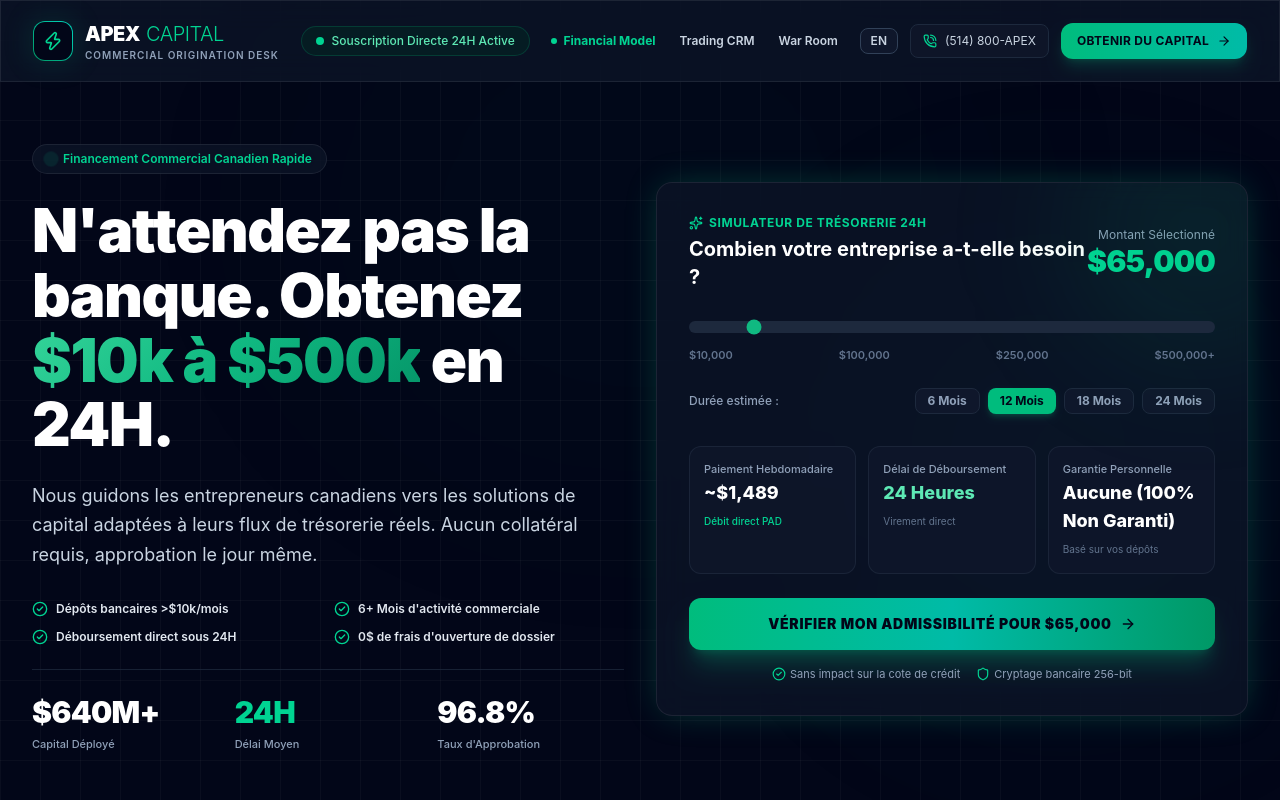
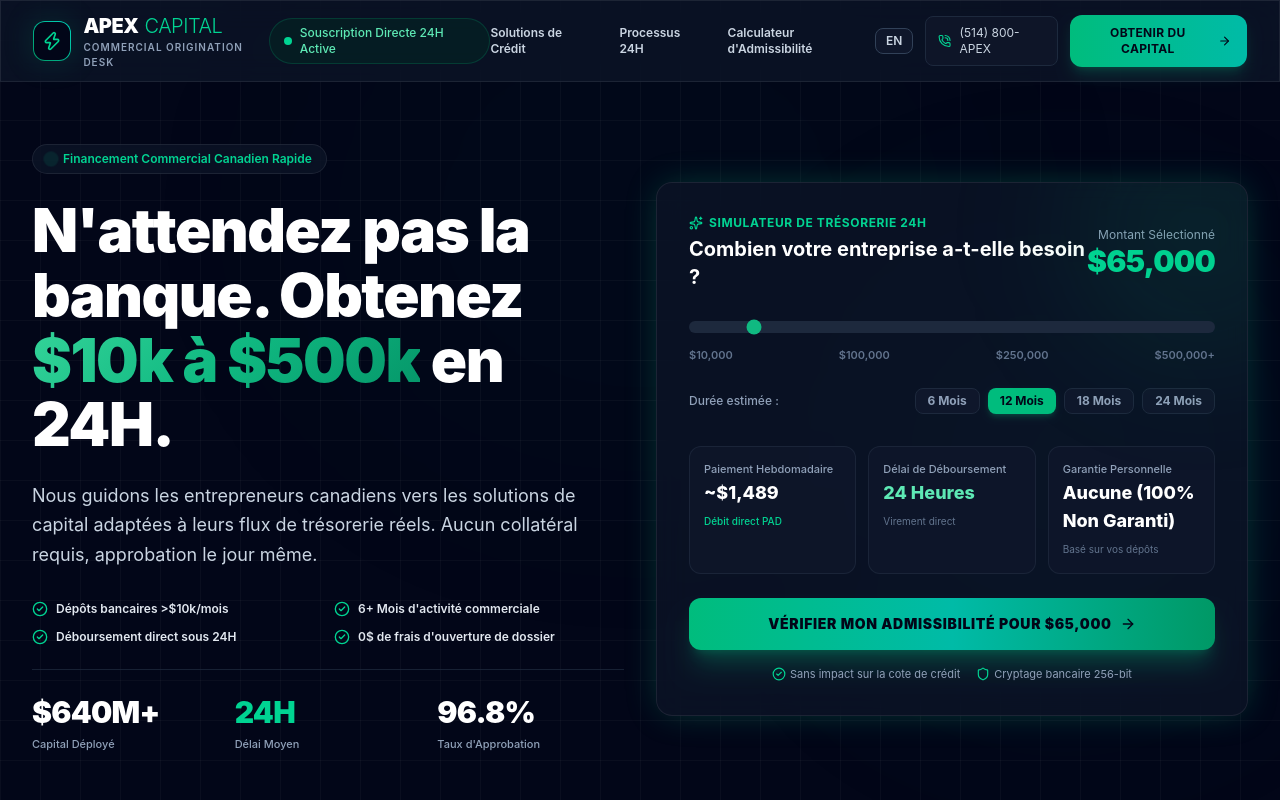
Before and after one commit to tahabensadek/apex-capital, a Next.js app: page / in a window 1280 px wide. Shown: the top 800 px of the page. Built offline with nearby package versions, Linux system fonts and the light colour scheme.

Commit message:
fix: remove internal admin/CRM/board links from public client navbar

```diff
--- a/src/components/Navbar.tsx
+++ b/src/components/Navbar.tsx
@@ -37,19 +37,18 @@ export const Navbar: React.FC<NavbarProps> = ({ onApplyClick, lang, setLang }) =
           <span>{lang === "fr" ? "Souscription Directe 24H Active" : "24H Direct Underwriting Active"}</span>
         </div>
 
-        {/* Navigation Links */}
-        <div className="hidden lg:flex items-center space-x-6 text-xs font-semibold text-slate-300">
-          <a href="/financials" className="text-emerald-400 hover:text-emerald-300 transition-colors flex items-center gap-1.5 font-bold">
-            <span className="w-1.5 h-1.5 rounded-full bg-emerald-400"></span>
-            <span>Financial Model</span>
+        {/* Client Navigation Links */}
+        <nav className="hidden lg:flex items-center space-x-6 text-xs font-semibold text-slate-300">
+          <a href="#solutions" className="hover:text-emerald-400 transition-colors">
+            {lang === "fr" ? "Solutions de Crédit" : "Credit Solutions"}
           </a>
-          <a href="/crm" className="hover:text-white transition-colors">
-            Trading CRM
+          <a href="#how-it-works" className="hover:text-emerald-400 transition-colors">
+            {lang === "fr" ? "Processus 24H" : "24H Process"}
           </a>
-          <a href="/board" className="hover:text-white transition-colors">
-            War Room
+          <a href="#apply-wizard" className="hover:text-emerald-400 transition-colors">
+            {lang === "fr" ? "Calculateur d'Admissibilité" : "Eligibility Calculator"}
           </a>
-        </div>
+        </nav>
 
         {/* Action Controls */}
         <div className="flex items-center gap-3">
```
